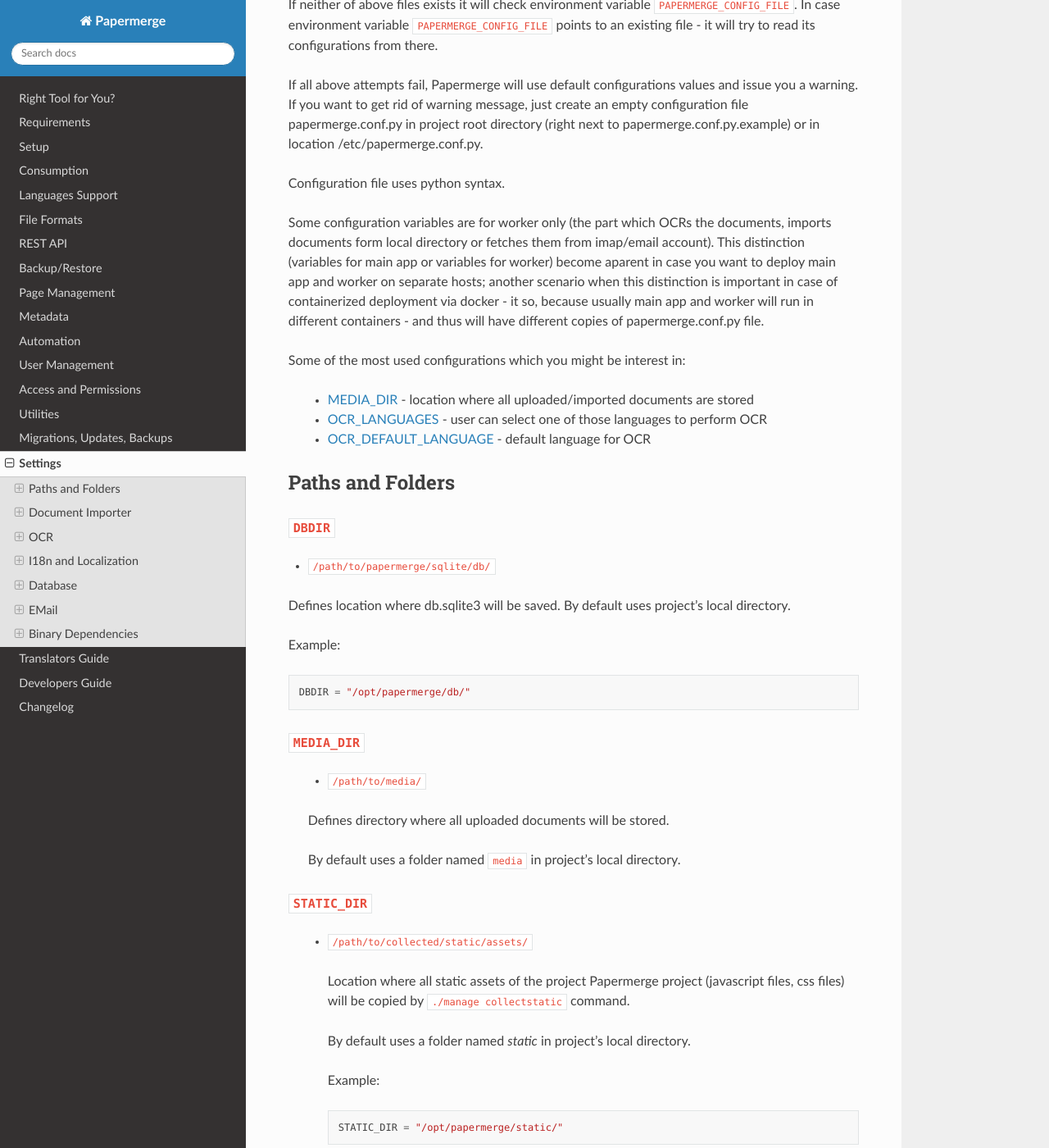
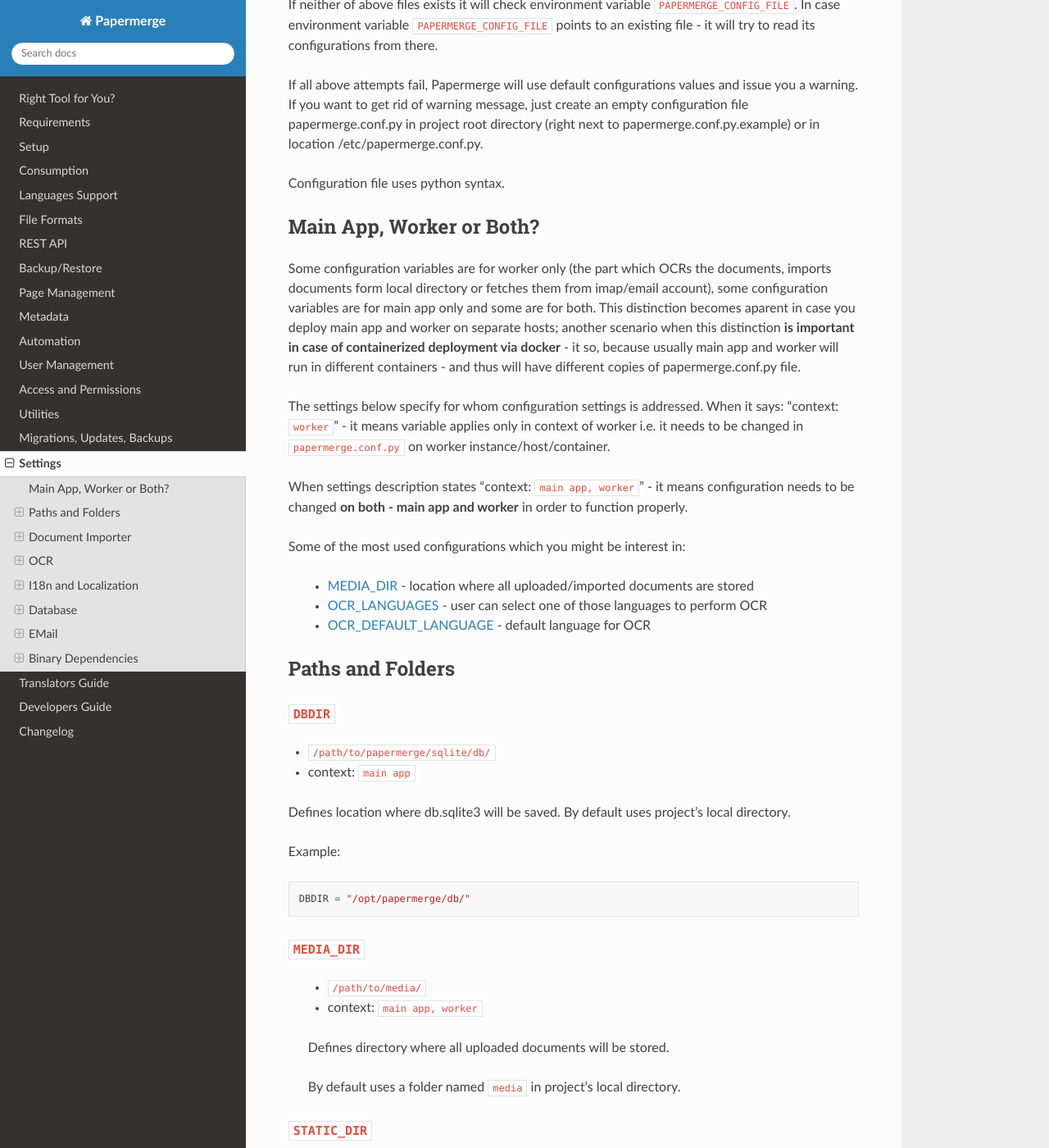
Before and after one commit to ciur/papermerge, a Sphinx documentation site: the page built from docs/source/settings.rst, in a window 1280 px wide and 1400 px high, scrolled down 286 px. Shown: the whole window at 82% size. Built offline with Sphinx 7.4.7 and the Read the Docs theme 2.0.0, drawn with Linux system fonts in a browser that asks for light colours; some of the changed text lies outside the part shown.

Commit message:
update settings documentation with correct context for each configuration.

```diff
--- a/docs/source/settings.rst
+++ b/docs/source/settings.rst
@@ -18,8 +18,27 @@
 
 Configuration file uses python syntax.
 
-Some configuration variables are for worker only (the part which OCRs the documents, imports documents form local directory or fetches them from imap/email account).
-This distinction (variables for main app or variables for worker) become aparent in case you want to deploy main app and worker on separate hosts; another scenario when this distinction is important in case of containerized deployment via docker - it so, because usually main app and worker will run in different containers - and thus will have different copies of papermerge.conf.py file.
+
+Main App, Worker or Both?
+###########################
+
+Some configuration variables are for worker only (the part which OCRs the
+documents, imports documents form local directory or fetches them from
+imap/email account), some configuration variables are for main app only and
+some are for both. This distinction becomes aparent in case you deploy
+main app and worker on separate hosts; another scenario when this distinction
+**is important in case of containerized deployment via docker** - it so,
+because usually main app and worker will run in different containers - and
+thus will have different copies of papermerge.conf.py file.
+
+The settings below specify for whom configuration settings is addressed. When
+it says: "context: ``worker``" - it means variable applies only in context
+of worker i.e. it needs to be changed in ``papermerge.conf.py`` on worker
+instance/host/container.
+
+When settings description states "context: ``main app, worker``" - it means
+configuration needs to be changed **on both - main app and worker** in order to
+function properly.
 
 
 Some of the most used configurations which you might be interest in:
@@ -38,6 +57,7 @@
 ~~~~~~~~~~~
 
 * ``/path/to/papermerge/sqlite/db/``
+* context: ``main app``
 
 Defines location where db.sqlite3 will be saved.
 By default uses project's local directory.
@@ -52,6 +72,7 @@
 ~~~~~~~~~~~~~~
 
   * ``/path/to/media/``
+  * context: ``main app, worker``
 
   Defines directory where all uploaded documents will be stored.
 
@@ -63,6 +84,7 @@
 ~~~~~~~~~~~~~~~~
 
  * ``/path/to/collected/static/assets/``
+ * context: ``main app``
 
   Location where all static assets of the project Papermerge project (javascript files, css files) will be copied by ``./manage collectstatic`` command.
 
@@ -86,9 +108,10 @@
 ~~~~~~~~~~~~~~~~~
 
  * ``/path/where/documents/will/be/imported/from/``
+ * context: ``worker``
 
   Location on local file system where Papermerge
-  will try to import documents from. **Must be defined on worker.**
+  will try to import documents from.
 
   IMPORTER_DIR = "/opt/papermerge/import/"
 
@@ -100,6 +123,8 @@
 
 ``OCR_LANGUAGES``
 ~~~~~~~~~~~~~~~~~
+
+* context: ``main app, worker``
 
   Addinational languages for text OCR. A dictionary where key is `ISO 639-2/T code <https://en.wikipedia.org/wiki/List_of_ISO_639-1_codes>`_ and value human
   text name for language
@@ -127,6 +152,8 @@
 ``OCR_DEFAULT_LANGUAGE``
 ~~~~~~~~~~~~~~~~~~~~~~~~~
 
+* context: ``main app, worker``
+
 By default Papermerge will use language specified with this option to perform OCR. Change this value for language used by majority of your documents.
 
   Example:
@@ -143,6 +170,8 @@
 
 ``LANGUAGE_CODE``
 ~~~~~~~~~~~~~~~~~~~
+
+* context: ``main app``
 
 This option specifies language of user interface.
 There are two options:
@@ -186,6 +215,8 @@
 ``DBUSER``
 ~~~~~~~~~~~
 
+context: ``main app``
+
 DB user used for PostgreSQL database connection. If specified will automatically 'switch' from
 sqlite3 to PostgreSQL database.
 
@@ -198,6 +229,8 @@
 ``DBNAME``
 ~~~~~~~~~~~
 
+context: ``main app``
+
 PostgreSQL database name.
 Default value is papermerge.
 
@@ -206,6 +239,8 @@
 ``DBHOST``
 ~~~~~~~~~~~
 
+context: ``main app``
+
 PostgreSQL database host.
 Default value is localhost.
 
@@ -213,6 +248,8 @@
 
 ``DBPORT``
 ~~~~~~~~~~~
+
+context: ``main app``
 
 PostgreSQL database port. Port must be specified as integer number. No string quotes.
 
@@ -226,6 +263,8 @@
 
 ``DBPASS``
 ~~~~~~~~~~~
+
+context: ``main app``
 
 Password for connecting to PostgreSQL database
 Default value is empty string.
@@ -283,6 +330,8 @@
 ``BINARY_OCR``
 ~~~~~~~~~~~~~~~~
 
+context: ``worker``
+
 Full path to tesseract binary/executable file. Tesseract is used for OCR operations - extracting of text from binary image files (jpeg, png, tiff).
 Default value is::
 
@@ -292,6 +341,8 @@
 ``BINARY_FILE``
 ~~~~~~~~~~~~~~~~~
 
+context: ``main app, worker``
+
 File utility used to find out mime type of given file.
 Default value is::
 
@@ -299,6 +350,8 @@
 
 ``BINARY_CONVERT``
 ~~~~~~~~~~~~~~~~~~~
+
+context: ``main app, worker``
 
 Convert utility is provided by ImageMagick package.
 It is used for resizing images.
@@ -310,6 +363,8 @@
 ``BINARY_PDFTOPPM``
 ~~~~~~~~~~~~~~~~~~~~~
 
+context: ``main app, worker``
+
 Provided by Poppler Utils.
 Used to extract images from PDF file.
 Default value is::
@@ -318,6 +373,8 @@
 
 ``BINARY_PDFINFO``
 ~~~~~~~~~~~~~~~~~~~~
+
+context: ``main app, worker``
 
 Provided by Poppler Utils.
 Used to get page count in PDF file. Default value is::
@@ -328,6 +385,8 @@
 ``BINARY_PDFTK``
 ~~~~~~~~~~~~~~~~~~
 
+context: ``main app, worker``
+
 Provided by pdftk package (on Ubuntu 20.04 LTS).
 Used to reorder, cut/paste, delete pages within PDF document.
 Default value is::
```
Also changed, not shown: other parts of docs/source/settings.rst (+12 -4 lines).
